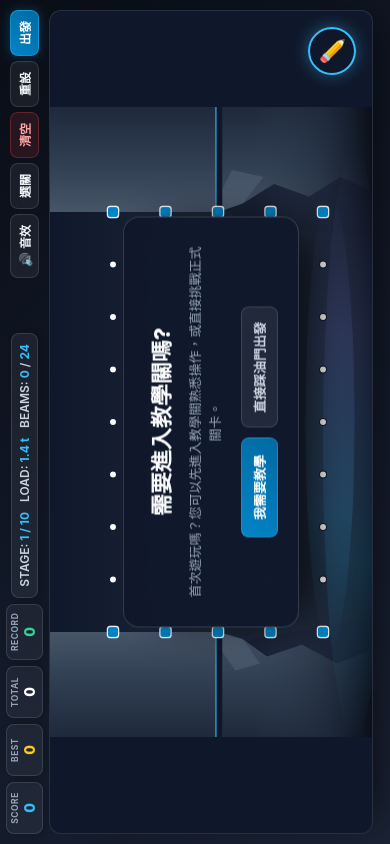
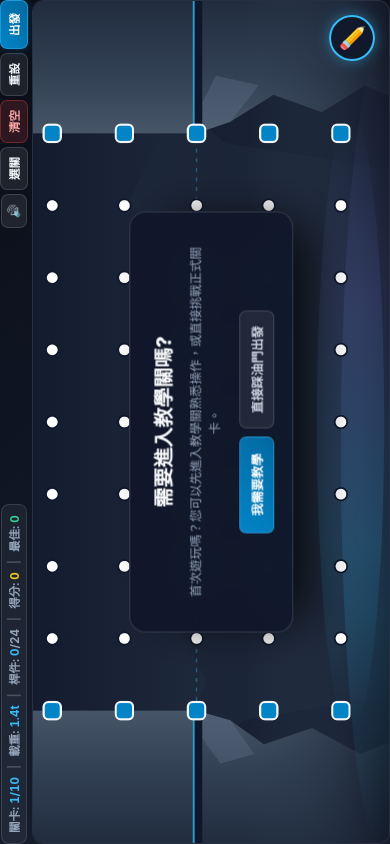
Before and after one commit to mashin-84/bridge-builder, a plain HTML site: page mobile.html in a window 390 px wide. Drawn offline with Linux system fonts and the light colour scheme.

Commit message:
Update mobile.html

```diff
--- a/mobile.html
+++ b/mobile.html
@@ -13,6 +13,9 @@
     overflow: hidden;
     background: #090d16;
     touch-action: none;
+    position: fixed;
+    top: 0;
+    left: 0;
   }
 
   body {
@@ -20,7 +23,6 @@
     color: #f8fafc;
     font-family: -apple-system, BlinkMacSystemFont, "Segoe UI", Roboto, "Inter", "Microsoft JhengHei", sans-serif;
     display: flex;
-    flex-direction: column;
     align-items: center;
     justify-content: center;
   }
@@ -28,125 +30,105 @@
   #app-container {
     width: 100vw;
     height: 100vh;
+    width: 100dvw;
+    height: 100dvh;
     display: flex;
     flex-direction: column;
     align-items: center;
-    padding: 8px 12px;
+    padding: env(safe-area-inset-top, 6px) env(safe-area-inset-right, 8px) env(safe-area-inset-bottom, 6px) env(safe-area-inset-left, 8px);
+    box-sizing: border-box;
     transform-origin: center center;
-    box-sizing: border-box;
-  }
-
-  /* 直向螢幕自動逆時針旋轉 90 度並等比自適應 */
+  }
+
+  /* 直立螢幕時強制逆時針旋轉 90 度並透過動態邊界自適應貼合 */
   @media (orientation: portrait) {
     #app-container {
-      width: 100vh;
-      height: 100vw;
+      width: 100dvh !important;
+      height: 100dvw !important;
       transform: rotate(-90deg);
       position: absolute;
-      top: calc(50% - 50vw);
-      left: calc(50% - 50vh);
-      padding: 6px 10px;
-    }
-  }
-
+      top: calc(50% - 50dvw);
+      left: calc(50% - 50dvh);
+      padding: env(safe-area-inset-right, 6px) env(safe-area-inset-bottom, 8px) env(safe-area-inset-left, 6px) env(safe-area-inset-top, 8px);
+    }
+  }
+
+  /* 方案 A：極簡單列頂部 HUD 資訊列 */
   .top-hud {
     width: 100%;
     max-width: 1240px;
     display: flex;
     justify-content: space-between;
     align-items: center;
-    margin-bottom: 6px;
-    flex-wrap: wrap;
+    margin-bottom: 4px;
     gap: 6px;
-  }
-  .badges-left {
-    display: flex;
-    gap: 6px;
+    flex-shrink: 0;
+  }
+
+  .hud-stats-group {
+    display: inline-flex;
     align-items: center;
-    flex-wrap: wrap;
-  }
-  .hud-badge {
+    gap: 8px;
     background: rgba(255, 255, 255, 0.05);
     backdrop-filter: blur(12px);
     -webkit-backdrop-filter: blur(12px);
     border: 1px solid rgba(255, 255, 255, 0.12);
-    box-shadow: 0 4px 16px rgba(0, 0, 0, 0.25);
     border-radius: 8px;
-    padding: 3px 8px;
-    display: flex;
-    flex-direction: column;
+    padding: 4px 10px;
+    font-size: 11.5px;
+    font-weight: 700;
+    color: #94a3b8;
+  }
+  .hud-stats-group span {
+    font-variant-numeric: tabular-nums;
+  }
+  .hud-stats-group .val-sky { color: #38bdf8; }
+  .hud-stats-group .val-yellow { color: #facc15; }
+  .hud-stats-group .val-green { color: #34d399; }
+  .hud-stats-group .divider { color: rgba(255, 255, 255, 0.2); }
+
+  .actions-right {
+    display: inline-flex;
+    gap: 4px;
     align-items: center;
-    min-width: 52px;
-  }
-  .hud-badge .title {
-    font-size: 8.5px;
-    font-weight: 700;
-    letter-spacing: 0.5px;
-    color: #94a3b8;
-  }
-  .hud-badge .num {
-    font-size: 15px;
-    font-weight: 800;
-    color: #ffffff;
-    font-variant-numeric: tabular-nums;
-  }
-  .hud-badge.score-badge .num { color: #38bdf8; }
-  .hud-badge.best-badge .num { color: #facc15; }
-  .hud-badge.record-badge .num { color: #34d399; }
-
-  .level-info-strip {
-    background: rgba(255, 255, 255, 0.06);
-    backdrop-filter: blur(12px);
-    border: 1px solid rgba(255, 255, 255, 0.12);
-    box-shadow: 0 4px 16px rgba(0, 0, 0, 0.25);
-    border-radius: 8px;
-    padding: 5px 10px;
-    font-weight: 600;
-    color: #cbd5e1;
-    font-size: 12px;
-    display: flex;
-    gap: 10px;
-    align-items: center;
-  }
-  .level-info-strip span {
-    color: #38bdf8;
-    font-weight: 700;
-  }
-
-  .actions-right { display: flex; gap: 5px; flex-wrap: wrap; }
+  }
+
   button {
     font-family: inherit;
-    font-size: 12px;
-    font-weight: 600;
-    padding: 5px 10px;
-    border-radius: 8px;
-    border: 1px solid rgba(255, 255, 255, 0.12);
-    background: rgba(255, 255, 255, 0.06);
+    font-size: 11.5px;
+    font-weight: 700;
+    padding: 5px 9px;
+    border-radius: 7px;
+    border: 1px solid rgba(255, 255, 255, 0.14);
+    background: rgba(255, 255, 255, 0.08);
     backdrop-filter: blur(10px);
     color: #f1f5f9;
     cursor: pointer;
     transition: all 0.2s cubic-bezier(0.4, 0, 0.2, 1);
     display: inline-flex;
     align-items: center;
-    gap: 4px;
+    justify-content: center;
+    gap: 3px;
     touch-action: manipulation;
+    white-space: nowrap;
   }
   button:active { transform: translateY(1px); }
 
   .btn-test {
     background: linear-gradient(135deg, #0284c7 0%, #0369a1 100%);
-    border: 1px solid rgba(56, 189, 248, 0.4);
+    border: 1px solid rgba(56, 189, 248, 0.5);
     color: #ffffff;
-    box-shadow: 0 0 12px rgba(2, 132, 199, 0.35);
+    box-shadow: 0 0 10px rgba(2, 132, 199, 0.35);
+    padding: 5px 12px;
   }
   .btn-test.running {
     background: linear-gradient(135deg, #d97706 0%, #b45309 100%);
-    border-color: rgba(251, 191, 36, 0.4);
-    box-shadow: 0 0 12px rgba(217, 119, 6, 0.35);
+    border-color: rgba(251, 191, 36, 0.5);
+    box-shadow: 0 0 10px rgba(217, 119, 6, 0.35);
   }
   .btn-danger {
-    background: rgba(239, 68, 68, 0.12);
-    border-color: rgba(239, 68, 68, 0.3);
+    background: rgba(239, 68, 68, 0.15);
+    border-color: rgba(239, 68, 68, 0.35);
     color: #fca5a5;
   }
 
@@ -155,11 +137,10 @@
     width: 100%;
     max-width: 1240px;
     flex: 1;
-    max-height: calc(100% - 54px);
     border-radius: 12px;
     overflow: hidden;
     border: 1px solid rgba(255, 255, 255, 0.1);
-    box-shadow: 0 20px 40px -15px rgba(0, 0, 0, 0.6);
+    box-shadow: 0 16px 36px -10px rgba(0, 0, 0, 0.7);
     background: #0f172a;
     transform: translate3d(0, 0, 0);
   }
@@ -170,29 +151,30 @@
     touch-action: none;
   }
 
+  /* 懸浮模式切換按鈕 */
   #fab-tool-mode {
     position: absolute;
-    right: 16px;
-    bottom: 16px;
-    width: 48px;
-    height: 48px;
+    right: 14px;
+    bottom: 14px;
+    width: 46px;
+    height: 46px;
     border-radius: 50%;
     display: flex;
     align-items: center;
     justify-content: center;
     font-size: 22px;
-    background: rgba(15, 23, 42, 0.85);
+    background: rgba(15, 23, 42, 0.9);
     backdrop-filter: blur(12px);
     border: 2px solid #38bdf8;
-    box-shadow: 0 0 16px rgba(56, 189, 248, 0.4);
+    box-shadow: 0 0 14px rgba(56, 189, 248, 0.45);
     cursor: pointer;
     z-index: 20;
     transition: all 0.25s cubic-bezier(0.4, 0, 0.2, 1);
   }
   #fab-tool-mode.erase-mode {
     border-color: #f43f5e;
-    box-shadow: 0 0 16px rgba(244, 63, 94, 0.5);
-    background: rgba(40, 16, 24, 0.9);
+    box-shadow: 0 0 16px rgba(244, 63, 94, 0.55);
+    background: rgba(40, 16, 24, 0.92);
   }
   #fab-tool-mode:active {
     transform: scale(0.92);
@@ -210,20 +192,20 @@
 
   #status-bubble {
     position: absolute;
-    top: 14px;
+    top: 12px;
     left: 50%;
     transform: translateX(-50%);
-    padding: 8px 16px;
-    border-radius: 10px;
-    font-size: 13px;
+    padding: 6px 14px;
+    border-radius: 8px;
+    font-size: 12.5px;
     font-weight: 700;
     display: none;
     z-index: 15;
     border: 1px solid rgba(56, 189, 248, 0.4);
-    background: rgba(15, 23, 42, 0.92);
+    background: rgba(15, 23, 42, 0.94);
     backdrop-filter: blur(16px);
     color: #38bdf8;
-    box-shadow: 0 8px 24px rgba(0, 0, 0, 0.4);
+    box-shadow: 0 8px 24px rgba(0, 0, 0, 0.45);
     text-align: center;
     max-width: 90%;
   }
@@ -237,116 +219,106 @@
     top: 50%;
     left: 50%;
     transform: translate(-50%, -50%);
-    background: rgba(15, 23, 42, 0.94);
+    background: rgba(15, 23, 42, 0.95);
     border: 1px solid rgba(255, 255, 255, 0.15);
-    box-shadow: 0 25px 50px -12px rgba(0, 0, 0, 0.8);
+    box-shadow: 0 25px 50px -12px rgba(0, 0, 0, 0.85);
     backdrop-filter: blur(20px);
     border-radius: 16px;
-    padding: 20px 28px;
+    padding: 18px 24px;
     display: none;
     flex-direction: column;
     align-items: center;
     gap: 10px;
     z-index: 25;
     text-align: center;
-    max-width: 88%;
+    max-width: 86%;
   }
   #modal-welcome h2, #clear-dialog h2 {
-    font-size: 22px;
+    font-size: 20px;
     font-weight: 800;
     color: #f8fafc;
   }
   #modal-welcome .welcome-desc, #clear-dialog .score-display {
-    font-size: 13px;
+    font-size: 12.5px;
     color: #94a3b8;
     line-height: 1.5;
   }
   .dialog-buttons {
     display: flex;
-    gap: 10px;
-    margin-top: 6px;
+    gap: 8px;
+    margin-top: 4px;
   }
   .btn-primary {
     background: linear-gradient(135deg, #0284c7 0%, #0369a1 100%);
     color: #ffffff;
-    font-size: 13px;
-    padding: 8px 16px;
+    font-size: 12.5px;
+    padding: 7px 16px;
   }
   .btn-secondary {
     background: rgba(255, 255, 255, 0.08);
     color: #cbd5e1;
-    font-size: 13px;
-    padding: 8px 14px;
+    font-size: 12.5px;
+    padding: 7px 14px;
   }
 
   #modal-levels {
     position: absolute;
     inset: 0;
-    background: rgba(11, 15, 25, 0.92);
+    background: rgba(11, 15, 25, 0.94);
     backdrop-filter: blur(16px);
     display: none;
     flex-direction: column;
     align-items: center;
     justify-content: center;
     z-index: 30;
-    padding: 14px;
+    padding: 12px;
   }
   .level-grid {
     display: grid;
     grid-template-columns: repeat(5, 1fr);
     gap: 8px;
-    max-width: 760px;
-    max-height: 70vh;
+    max-width: 740px;
+    max-height: 65vh;
     overflow-y: auto;
-    margin: 14px 0;
+    margin: 12px 0;
   }
   .level-card {
     background: rgba(255, 255, 255, 0.04);
     border: 1px solid rgba(255, 255, 255, 0.1);
     border-radius: 8px;
-    padding: 8px 10px;
+    padding: 7px 8px;
     text-align: center;
     cursor: pointer;
-    min-width: 95px;
+    min-width: 88px;
   }
   .level-card.active {
     background: rgba(56, 189, 248, 0.12);
     border-color: rgba(56, 189, 248, 0.6);
   }
-  .level-card .num { font-size: 12px; font-weight: 700; color: #f8fafc; }
-  .level-card .sub { font-size: 10px; color: #94a3b8; }
-  .level-card .best { font-size: 11px; font-weight: 700; color: #38bdf8; margin-top: 2px; }
+  .level-card .num { font-size: 11.5px; font-weight: 700; color: #f8fafc; }
+  .level-card .sub { font-size: 9.5px; color: #94a3b8; }
+  .level-card .best { font-size: 10.5px; font-weight: 700; color: #38bdf8; margin-top: 2px; }
 </style>
 </head>
 <body>
 
 <div id="app-container">
+  <!-- 方案 A：極簡單列頂部狀態與操作控制 -->
   <div class="top-hud">
-    <div class="badges-left">
-      <div class="hud-badge score-badge">
-        <span class="title">SCORE</span>
-        <span class="num" id="ui-score">0</span>
-      </div>
-      <div class="hud-badge best-badge">
-        <span class="title">BEST</span>
-        <span class="num" id="ui-best">0</span>
-      </div>
-      <div class="hud-badge total-badge">
-        <span class="title">TOTAL</span>
-        <span class="num" id="ui-total">0</span>
-      </div>
-      <div class="hud-badge record-badge">
-        <span class="title">RECORD</span>
-        <span class="num" id="ui-record">0</span>
-      </div>
-      <div class="level-info-strip">
-        <div>STAGE: <span id="ui-level-num">1 / 10</span></div>
-        <div>LOAD: <span id="ui-weight">1.4 t</span></div>
-        <div>BEAMS: <span id="ui-lines">0</span> / <span id="ui-budget">24</span></div>
-      </div>
+    <div class="hud-stats-group">
+      <span>關卡: <span class="val-sky" id="ui-level-num">1/10</span></span>
+      <span class="divider">|</span>
+      <span>載重: <span class="val-sky" id="ui-weight">1.4t</span></span>
+      <span class="divider">|</span>
+      <span>桿件: <span class="val-sky" id="ui-lines">0</span>/<span id="ui-budget">24</span></span>
+      <span class="divider">|</span>
+      <span>得分: <span class="val-yellow" id="ui-score">0</span></span>
+      <span class="divider">|</span>
+      <span>最佳: <span class="val-green" id="ui-record">0</span></span>
     </div>
+
     <div class="actions-right">
-      <button id="btn-toggle-audio">🔊 音效</button>
+      <button id="btn-toggle-audio">🔊</button>
       <button id="btn-open-levels">選關</button>
       <button class="btn-danger" id="btn-clear">清空</button>
       <button id="btn-reset-score">重設</button>
@@ -355,10 +327,11 @@
   </div>
 
   <div id="stage-wrapper">
-    <svg id="game-svg" viewBox="0 0 900 460" preserveAspectRatio="xMidYMid meet"></svg>
+    <!-- ViewBox 調整為 90 70 720 370：聚焦橋樑跨距核心，減少山壁留白，節點放大約 35% -->
+    <svg id="game-svg" viewBox="90 70 720 370" preserveAspectRatio="xMidYMid meet"></svg>
     <div id="status-bubble"></div>
 
-    <!-- 模式切換按鈕（手機觸控） -->
+    <!-- 懸浮模式切換按鈕 -->
     <div id="fab-tool-mode" title="切換 建造/拆除">✏️</div>
 
     <div id="modal-welcome">
@@ -380,9 +353,9 @@
     </div>
 
     <div id="modal-levels">
-      <h2 style="color: #f8fafc; font-size: 20px; font-weight: 800;">CHOOSE STAGE</h2>
+      <h2 style="color: #f8fafc; font-size: 19px; font-weight: 800;">CHOOSE STAGE</h2>
       <div class="level-grid" id="grid-container"></div>
-      <button id="btn-close-levels" style="padding: 8px 20px;">返回峽谷</button>
+      <button id="btn-close-levels" style="padding: 7px 20px;">返回峽谷</button>
     </div>
   </div>
 </div>
@@ -676,7 +649,7 @@ class CanyonBridgeApp {
 
     this.currentStageIdx = 1;
     this.operationalState = "edit";
-    this.activeMobileTool = "build"; // "build" 或 "erase"
+    this.activeMobileTool = "build";
 
     this.isErasing = false;
     this.lastErasePt = null;
@@ -856,12 +829,12 @@ class CanyonBridgeApp {
 
         const dotGraphic = isBoundaryAnchor
           ? createSvgElement("rect", {
-              x: posX - 8, y: posY - 8, width: 16, height: 16, rx: 4,
-              fill: "#0284c7", stroke: "rgba(255, 255, 255, 0.9)", "stroke-width": 2
+              x: posX - 9, y: posY - 9, width: 18, height: 18, rx: 5,
+              fill: "#0284c7", stroke: "rgba(255, 255, 255, 0.95)", "stroke-width": 2.2
             })
           : createSvgElement("circle", {
-              cx: posX, cy: posY, r: 5.5,
-              fill: "#ffffff", stroke: "#0f172a", "stroke-width": 1.5
+              cx: posX, cy: posY, r: 6.5,
+              fill: "#ffffff", stroke: "#0f172a", "stroke-width": 1.8
             });
 
         dotGraphic.style.cursor = "pointer";
@@ -898,9 +871,9 @@ class CanyonBridgeApp {
 
     const isRoadComplete = this.isBridgeContinuityValid();
     if (!isRoadComplete) {
-      this.notifyStatus("教學步驟 1：手指按住連續拖曳，連通兩岸路面", false);
+      this.notifyStatus("教學步驟 1：手指連續拖曳連接路面", false);
     } else {
-      this.notifyStatus("教學步驟 2：從路面往下引線組成「三角形」支撐，完成後點擊出發", false);
+      this.notifyStatus("教學步驟 2：往下連線組成三角形桁架支撐", false);
     }
   }
 
@@ -959,13 +932,12 @@ class CanyonBridgeApp {
     const stageData = STAGES[this.currentStageIdx];
     const count = this.members.size;
 
-    document.getElementById("ui-level-num").textContent = stageData.isTutorial ? "TUTORIAL" : `${stageData.stage} / ${STAGES.length - 1}`;
-    document.getElementById("ui-weight").textContent = `${stageData.weight.toFixed(1)} t`;
+    document.getElementById("ui-level-num").textContent = stageData.isTutorial ? "0" : `${stageData.stage}/${STAGES.length - 1}`;
+    document.getElementById("ui-weight").textContent = `${stageData.weight.toFixed(1)}t`;
     document.getElementById("ui-lines").textContent = `${count}`;
     document.getElementById("ui-budget").textContent = `${stageData.budget}`;
 
-    document.getElementById("ui-best").textContent = stageData.isTutorial ? "-" : this.fetchStoredBest(this.currentStageIdx);
-    document.getElementById("ui-total").textContent = this.aggregateTotalScore();
+    document.getElementById("ui-score").textContent = stageData.isTutorial ? "-" : this.fetchStoredBest(this.currentStageIdx);
     document.getElementById("ui-record").textContent = this.fetchHistoricalRecord();
 
     const triggerBtn = document.getElementById("btn-test");
@@ -980,7 +952,7 @@ class CanyonBridgeApp {
 
   syncAudioButton() {
     const btn = document.getElementById("btn-toggle-audio");
-    if (btn) btn.textContent = this.audio.muted ? "🔇 靜音" : "🔊 音效";
+    if (btn) btn.textContent = this.audio.muted ? "🔇" : "🔊";
   }
 
   notifyStatus(text, isDanger = false) {
@@ -1044,7 +1016,7 @@ class CanyonBridgeApp {
     const isRoadSeg = (n1.row === ROAD_ROW_INDEX && n2.row === ROAD_ROW_INDEX);
     const beamLine = createSvgElement("line", {
       stroke: "#64748b",
-      "stroke-width": isRoadSeg ? 7 : 5,
+      "stroke-width": isRoadSeg ? 7.5 : 5.5,
       "stroke-linecap": "round"
     });
     beamLine.style.cursor = "pointer";
@@ -1109,7 +1081,7 @@ class CanyonBridgeApp {
         let tint = m.isRoad ? "#64748b" : "#475569";
         if (isSimulating) tint = this.resolveStressPalette(m.stressRatio);
         m.element.setAttribute("stroke", tint);
-        m.element.setAttribute("stroke-width", m.isRoad ? "7" : "5");
+        m.element.setAttribute("stroke-width", m.isRoad ? "7.5" : "5.5");
         m.element.removeAttribute("stroke-dasharray");
       }
     }
@@ -1146,7 +1118,7 @@ class CanyonBridgeApp {
 
       const isChosen = (dragPathSet.has(n.id));
       n.element.setAttribute("fill", isChosen ? "#38bdf8" : "#ffffff");
-      n.element.setAttribute("r", isChosen ? 7 : 5);
+      n.element.setAttribute("r", isChosen ? 8.5 : 6.5);
     }
   }
 
@@ -1600,7 +1572,7 @@ class CanyonBridgeApp {
       let lastNode = this.nodes.get(this.dragPathNodeIds[this.dragPathNodeIds.length - 1]);
 
       let closestNode = null;
-      let minDis = 32;
+      let minDis = 36; // 配合聚焦放大，放寬觸控磁吸判定範圍
 
       for (const n of this.nodes.values()) {
         const d = Math.hypot(n.x - mousePt.x, n.y - mousePt.y);
@@ -1630,7 +1602,7 @@ class CanyonBridgeApp {
         const nB = this.nodes.get(this.dragPathNodeIds[i + 1]);
         const fixedSeg = createSvgElement("line", {
           x1: nA.x, y1: nA.y, x2: nB.x, y2: nB.y,
-          stroke: "#38bdf8", "stroke-width": 4, "stroke-linecap": "round",
+          stroke: "#38bdf8", "stroke-width": 4.5, "stroke-linecap": "round",
           "stroke-dasharray": "6 6", opacity: "0.9"
         });
         fixedSeg.style.pointerEvents = "none";
@@ -1642,7 +1614,7 @@ class CanyonBridgeApp {
       const activeSeg = createSvgElement("line", {
         x1: lastNode.x, y1: lastNode.y, x2: mousePt.x, y2: mousePt.y,
         stroke: isTailValid ? "#38bdf8" : "#f43f5e",
-        "stroke-width": 4, "stroke-linecap": "round",
+        "stroke-width": 4.5, "stroke-linecap": "round",
         "stroke-dasharray": "6 6", opacity: "0.9"
       });
       activeSeg.style.pointerEvents = "none";
@@ -1739,7 +1711,30 @@ class CanyonBridgeApp {
   }
 }
 
+// 監聽並自動修正行動端視窗動態網址列位移
+function updateAppViewport() {
+  const isPortrait = window.innerHeight > window.innerWidth;
+  const container = document.getElementById("app-container");
+  if (!container) return;
+
+  if (isPortrait) {
+    container.style.width = `${window.innerHeight}px`;
+    container.style.height = `${window.innerWidth}px`;
+    container.style.top = `calc(50% - ${window.innerWidth / 2}px)`;
+    container.style.left = `calc(50% - ${window.innerHeight / 2}px)`;
+  } else {
+    container.style.width = "100vw";
+    container.style.height = "100vh";
+    container.style.top = "0px";
+    container.style.left = "0px";
+  }
+}
+
+window.addEventListener("resize", updateAppViewport);
+window.addEventListener("orientationchange", updateAppViewport);
+
 window.onload = () => {
+  updateAppViewport();
   const canvasSvg = document.getElementById("game-svg");
   new CanyonBridgeApp(canvasSvg);
 };
```
